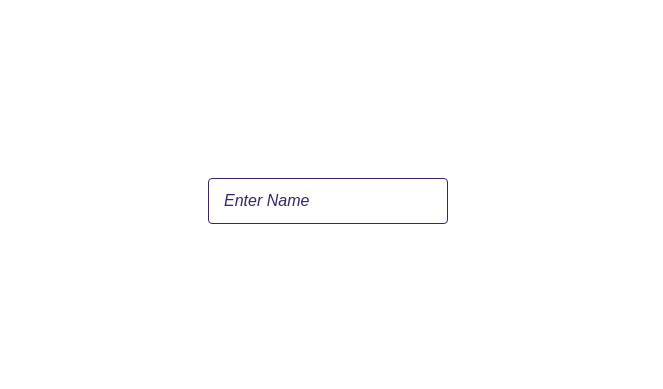
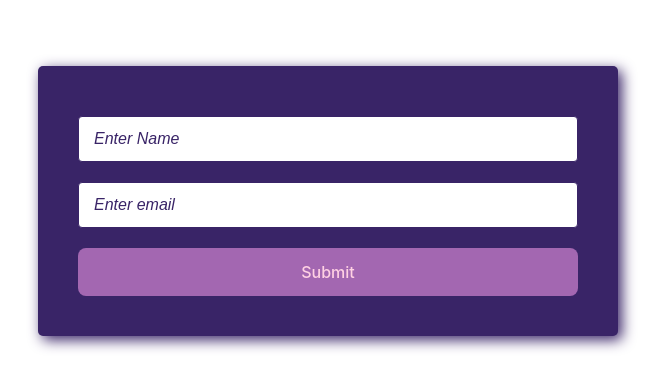
Before and after one commit to ruhul-appnap/t-blog, a React (Vite) app: page / in a window 1280 px wide. Shown: the part 199-588 px from the top of the page, without its empty margins (312-975 px from the left). Built offline with nearby package versions, Linux system fonts and the light colour scheme.

Commit message:
feat:Add form component

```diff
--- a/src/App.tsx
+++ b/src/App.tsx
@@ -1,13 +1,29 @@
 
 import './App.css'
-import { Button, Input } from './components'
+import { Button, Form, Input } from './components'
+
+type FromData = {
+  name: string,
+  email: string
+}
 
 function App() {
 
+  const handleFormSave = (data: unknown) => {
+    const extractData = data as FromData;
+
+    console.log(extractData)
+  }
+
   return (
     <>
-      <Input placeholder='Enter Name' />
-      {/* <Button variant='secondary' className='width-100'>submit</Button> */}
+      <Form onSave={handleFormSave}>
+        <Input placeholder='Enter Name' name='name' type='text' />
+        <Input placeholder='Enter email' name='email' type='email' />
+
+        <Button variant="secondary">Submit</Button>
+
+      </Form>
     </>
   )
 }
--- /dev/null
+++ b/src/components/action/Form/Form.tsx
@@ -0,0 +1,23 @@
+import React from 'react'
+
+type FormProps = {
+  onSave: (data: unknown) => void
+} & React.ComponentPropsWithoutRef<'form'>
+
+function Form({ onSave, children, ...props }: FormProps) {
+  const handleSubmit = (event: React.FormEvent<HTMLFormElement>) => {
+    event.preventDefault();
+    const formData = new FormData(event.currentTarget);
+    const data = Object.fromEntries(formData)
+    onSave(data)
+    event.currentTarget.reset()
+  }
+
+  return (
+    <form onSubmit={handleSubmit} {...props} className='form'>
+      {children}
+    </form>
+  )
+}
+
+export default Form
--- /dev/null
+++ b/src/components/action/Form/index.ts
@@ -0,0 +1 @@
+export { default } from "./Form"
--- a/src/components/index.ts
+++ b/src/components/index.ts
@@ -1,2 +1,3 @@
 export { default as Button } from "./ui/Button"
 export { default as Input } from "./ui/Input"
+export { default as Form } from "./action/Form"
--- a/src/components/ui/Button/Button.tsx
+++ b/src/components/ui/Button/Button.tsx
@@ -1,7 +1,7 @@
 import React from 'react'
 
 type ButtonProps = {
-  variant: "primary" | "secondary"
+  variant?: "primary" | "secondary"
 } & React.ButtonHTMLAttributes<HTMLButtonElement>;
 
 
--- a/src/index.css
+++ b/src/index.css
@@ -19,15 +19,19 @@ body {
 .button-base {
   border-radius: 8px;
   border: 1px solid transparent;
-  padding: 0.6em 1.2em;
+  padding: 0.8em 1.2em;
   font-size: 1em;
   font-weight: 500;
   font-family: inherit;
   cursor: pointer;
   transition: border-color 0.25s;
+  margin-top: 10px;
 }
 
-
+.primary-button {
+  background: var(--primary-bg);
+  color: var(--primary-text);
+}
 
 .secondary-button {
   background: var(--secondary-bg);
@@ -46,9 +50,20 @@ body {
   font-size: 16px;
   color: var(--primary-bg);
   font-style: italic;
+  margin: 10px 0;
 }
 
 input::placeholder {
   color: var(--primary-bg);
   font-style: italic;
 }
+
+.form {
+  display: flex;
+  flex-direction: column;
+  padding: 40px;
+  min-width: 500px;
+  background: var(--primary-bg);
+  border-radius: 5px;
+  box-shadow: 4px 4px 14px var(--primary-bg);
+}
```
